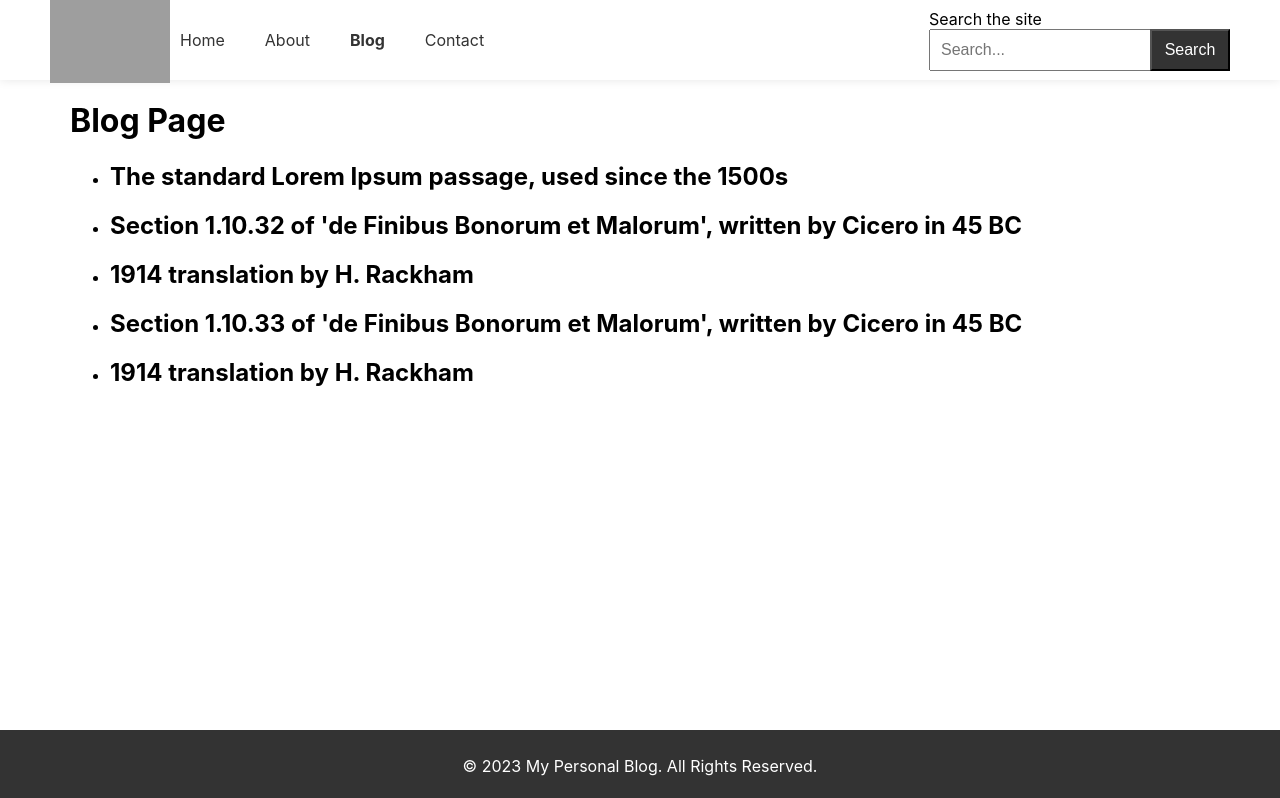
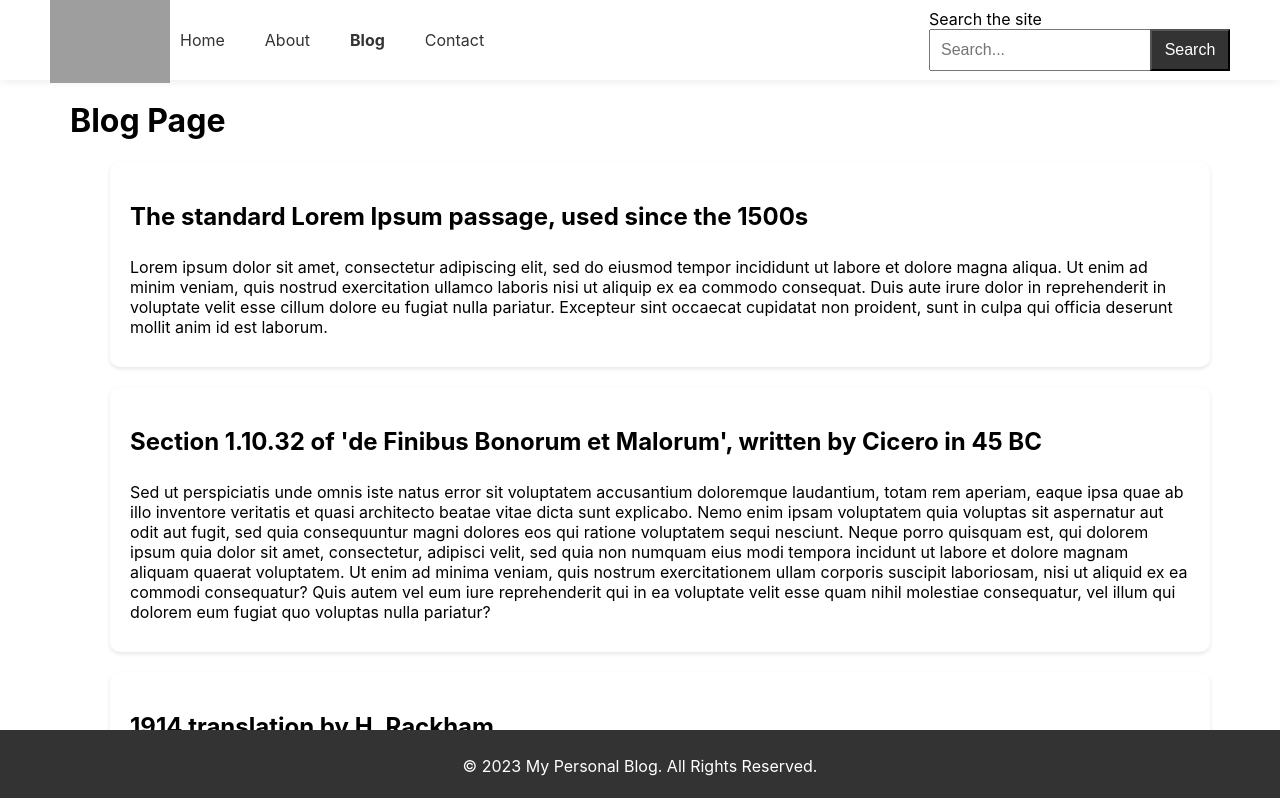
Before and after one commit to rjcd95/custom-cms, a React (Create React App) app: page /blog in a window 1280 px wide. Shown: the top 798 px of the page. Built offline with nearby package versions, Linux system fonts and the light colour scheme; grey boxes are pictures that could not be loaded.

Commit message:
Add some styles to blog page

```diff
--- a/src/assets/scss/index.scss
+++ b/src/assets/scss/index.scss
@@ -20,3 +20,4 @@
 @import './pages/home';
 @import './pages/about';
 @import './pages/contact';
+@import './pages/blog';
--- a/src/assets/scss/pages/_blog.scss
+++ b/src/assets/scss/pages/_blog.scss
@@ -6,4 +6,25 @@
         margin-bottom: 1.5rem;
         text-align: justify;
     }
+
+    .post {
+        display: flex;
+        flex-direction: column;
+        background-color: #fff;
+        border-radius: 10px;
+        box-shadow: 0px 2px 4px rgba(0, 0, 0, 0.1);
+        margin-bottom: 20px;
+        padding: 20px;
+    }
+
+    .post__title {
+        font-size: 24px;
+        font-weight: 700;
+        margin-bottom: 10px;
+    }
+
+    .post__body {
+        font-size: 16px;
+        margin-bottom: 10px;
+    }
 }
--- a/src/components/pages/blog.js
+++ b/src/components/pages/blog.js
@@ -17,9 +17,9 @@ const Blog = () => {
                 <h1>Blog Page</h1>
                 <ul>
                     {posts.map((post, index) => (
-                    <li key={index}>
-                        <h2>{post.title}</h2>
-                        <p>{post.content}</p>
+                    <li key={index} className="post">
+                        <h2 className="post__title">{post.title}</h2>
+                        <p className="post__body">{post.body}</p>
                     </li>
                     ))}
                 </ul>
```
